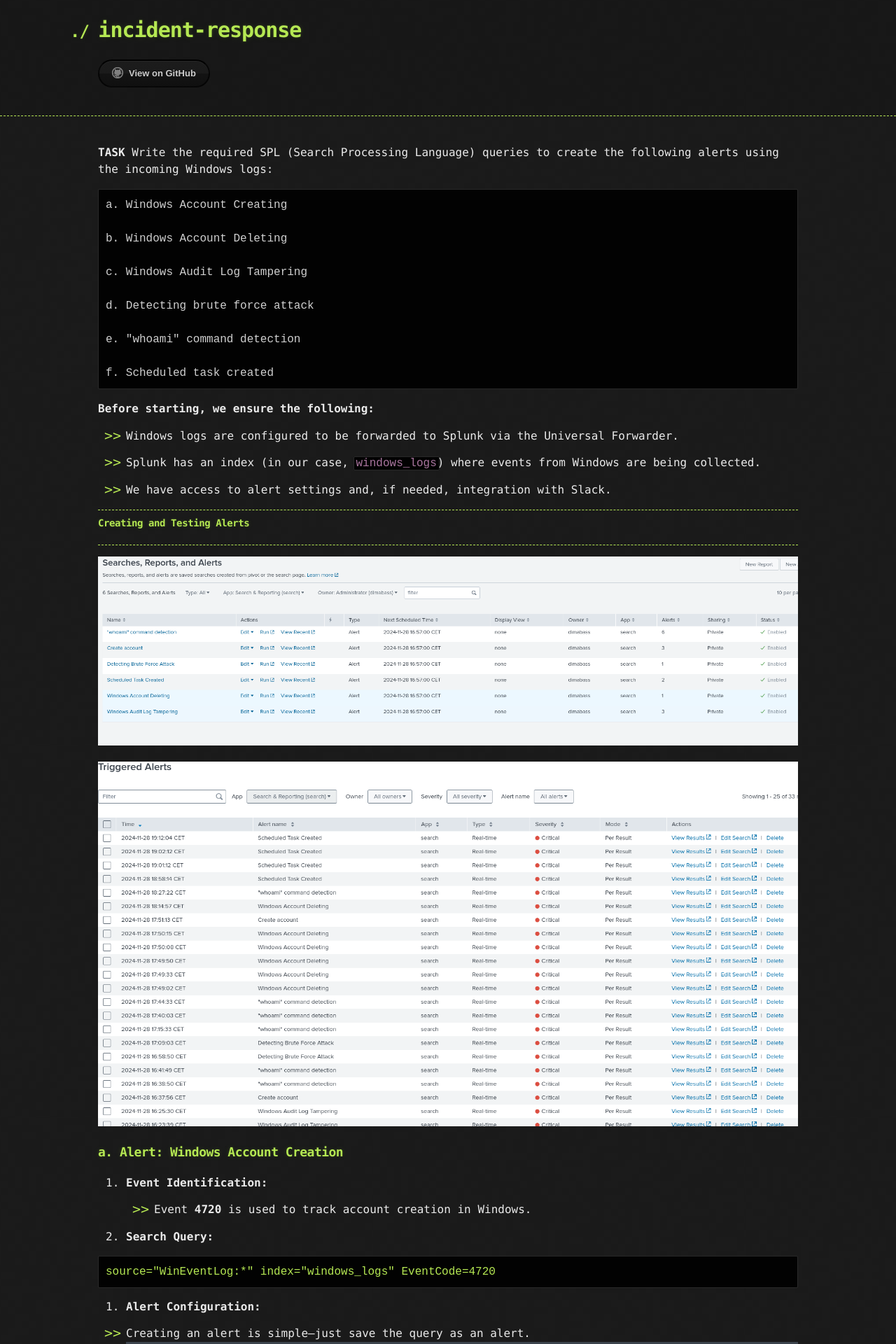
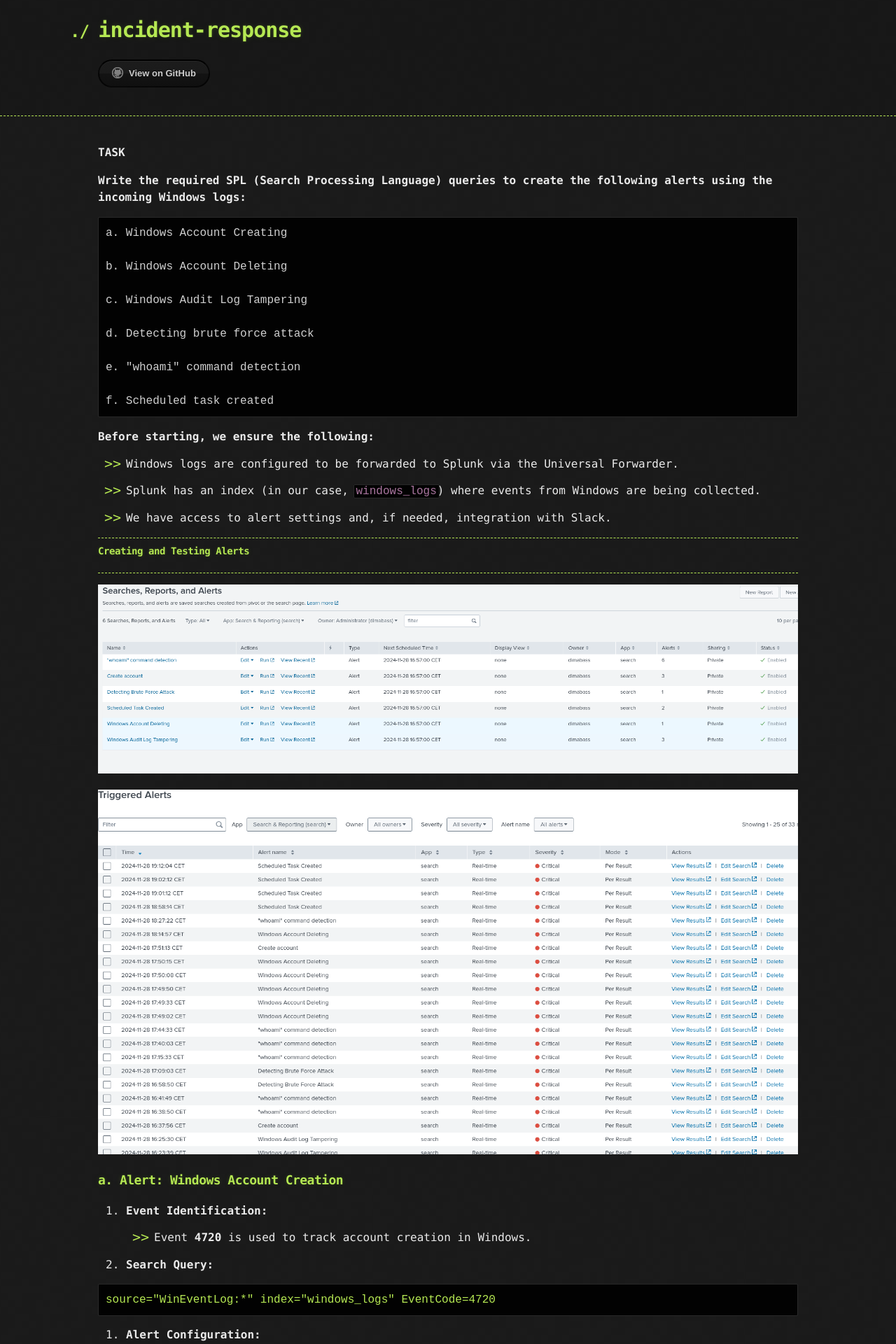
Before and after one commit to dimabass/incident-response, a Jekyll site: the page built from Report on Testing Alerts in Splunk.md, in a window 1280 px wide. Shown: the top 1920 px of the page at 70% size. Built offline with Jekyll 4.4.1, drawn with Linux system fonts in a browser that asks for light colours; our own code applies the rules of GitHub Pages for plain Markdown files; the repository's description, which GitHub fills in, is left out.

```diff
--- a/Report on Testing Alerts in Splunk.md
+++ b/Report on Testing Alerts in Splunk.md
@@ -1,5 +1,6 @@
 **TASK**
-Write the required SPL (Search Processing Language) queries to create the following alerts using the incoming Windows logs:
+
+**Write the required SPL (Search Processing Language) queries to create the following alerts using the incoming Windows logs:**
 
     a. Windows Account Creating
 
```
